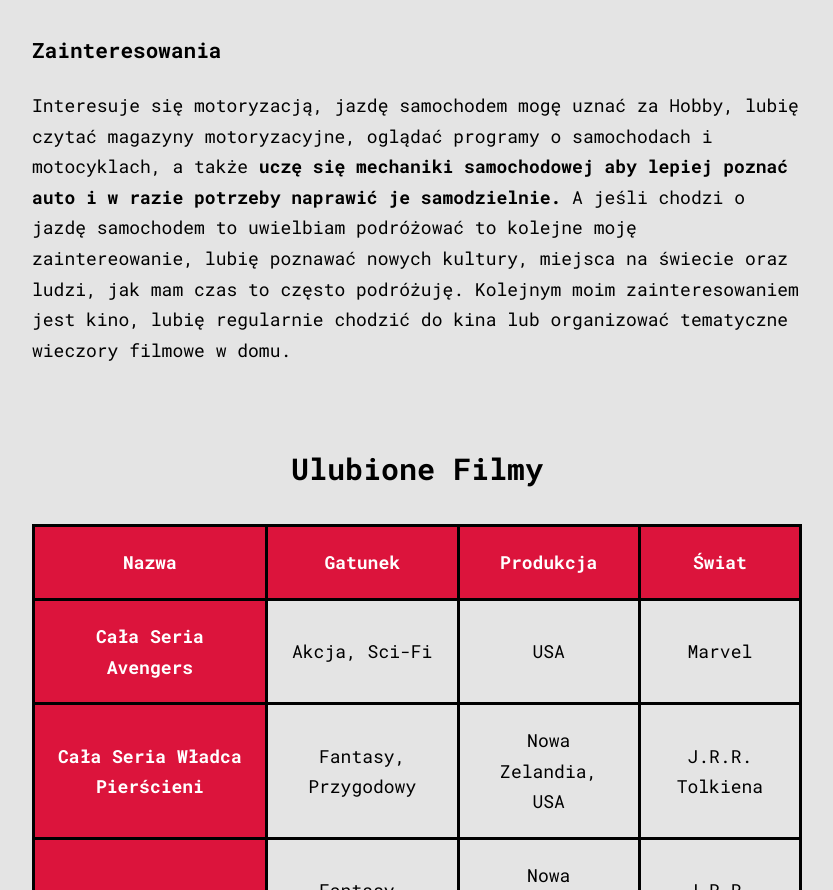
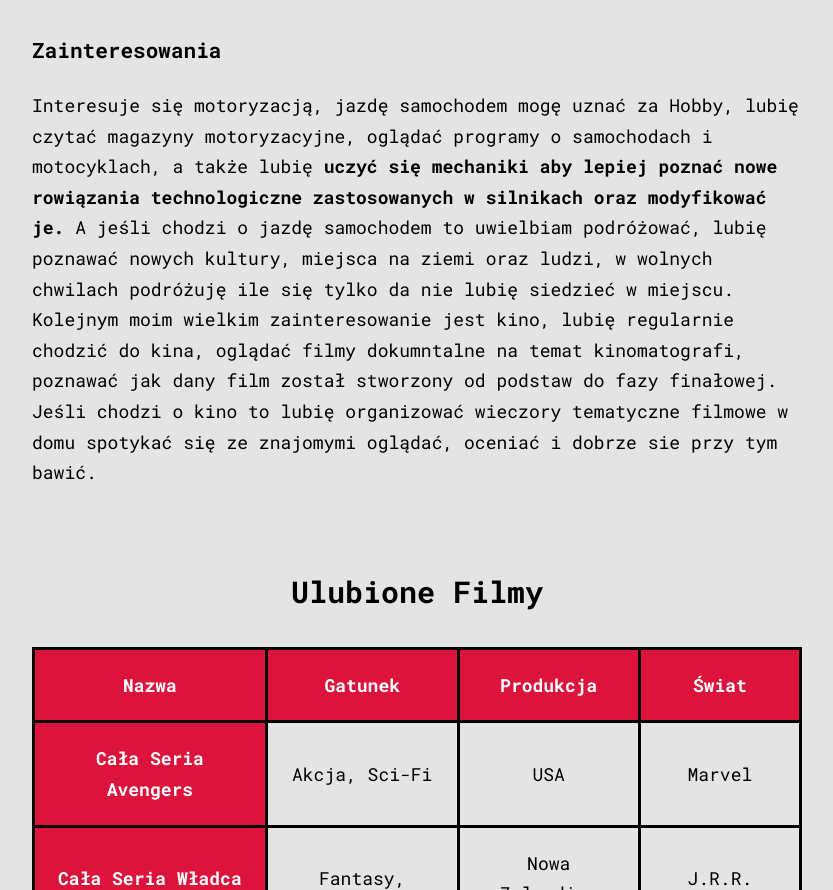
Before and after one commit to BartoszHendrych/Homepage, a plain HTML site: page index.html in a window 1280 px wide. Shown: the part 1169-2059 px from the top of the page, without its empty margins (223-1056 px from the left). Drawn offline with nearby package versions, Linux system fonts and the light colour scheme.

Commit message:
modyfication section zainteresowania

```diff
--- a/index.html
+++ b/index.html
@@ -2,7 +2,6 @@
 <html lang="pl">
 
 <head>
-
     <meta charset="UTF-8">
     <meta name="viewport" content="width=device-width,initial-scale=1.0">
     <title>Moja Pierwsza Strona, CV, Tworzenie Strony, Nauka</title>
@@ -68,15 +67,14 @@
                 <p>
                     Interesuje się motoryzacją, jazdę samochodem mogę uznać za Hobby, lubię czytać magazyny
                     motoryzacyjne,
-                    oglądać programy o samochodach i motocyklach, a także <b>uczę się mechaniki samochodowej aby lepiej
-                        poznać
-                        auto i w razie potrzeby naprawić je samodzielnie.</b> A jeśli chodzi o jazdę samochodem to
-                    uwielbiam podróżować to kolejne moję zaintereowanie, lubię poznawać nowych kultury, miejsca na
-                    świecie
-                    oraz ludzi, jak mam czas to często podróżuję. Kolejnym moim zainteresowaniem jest kino, lubię
-                    regularnie
-                    chodzić do kina lub organizować tematyczne
-                    wieczory filmowe w domu.
+                    oglądać programy o samochodach i motocyklach, a także lubię <b>uczyć się mechaniki aby lepiej
+                    poznać nowe rowiązania technologiczne zastosowanych w silnikach oraz modyfikować je.</b> A jeśli chodzi o jazdę
+                    samochodem to uwielbiam podróżować, lubię poznawać nowych kultury, miejsca na
+                    ziemi oraz ludzi, w wolnych chwilach podróżuję ile się tylko da nie lubię siedzieć w miejscu.
+                    Kolejnym moim wielkim zainteresowanie jest kino, lubię regularnie chodzić do kina, oglądać filmy
+                    dokumntalne na temat kinomatografi, poznawać jak dany film został stworzony od podstaw do fazy finałowej.
+                    Jeśli chodzi o kino to lubię organizować wieczory tematyczne filmowe w domu spotykać się ze znajomymi oglądać,
+                    oceniać i dobrze sie przy tym bawić.
                 </p>
             </section>
 
```
